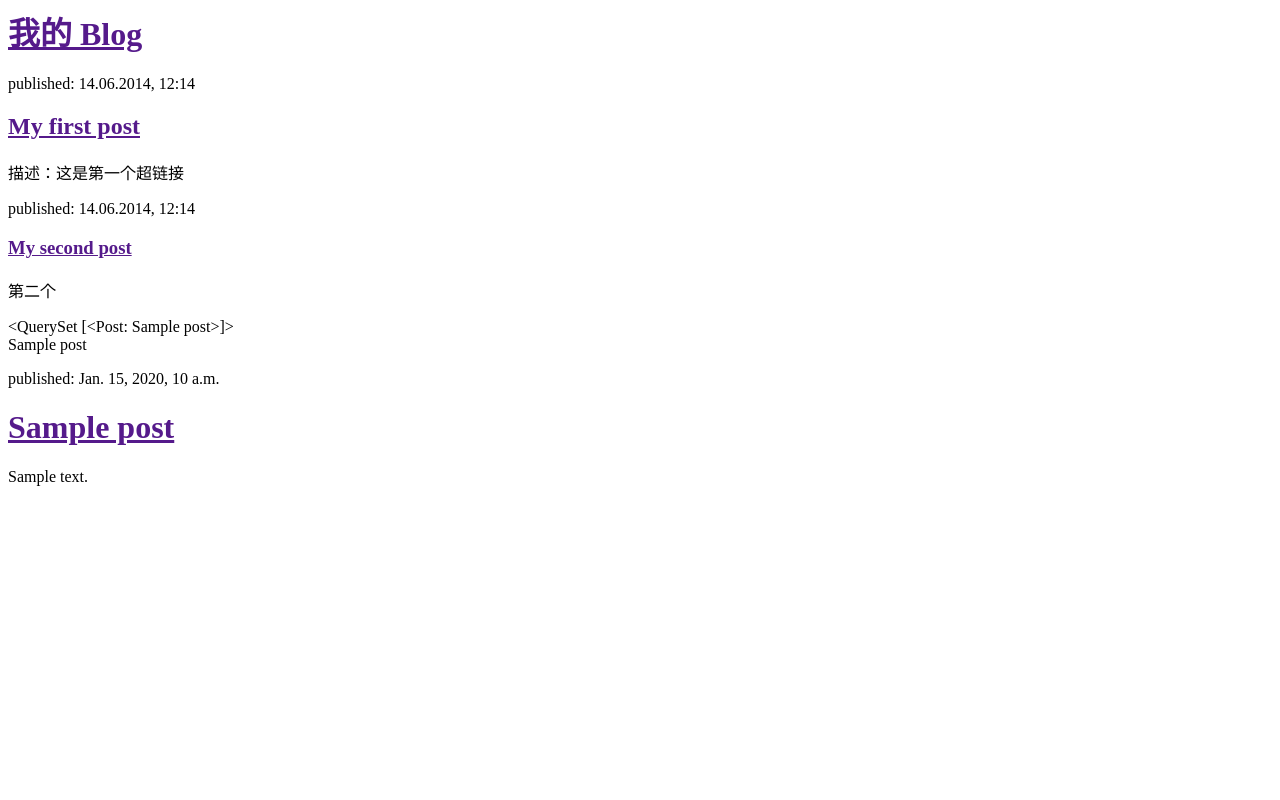
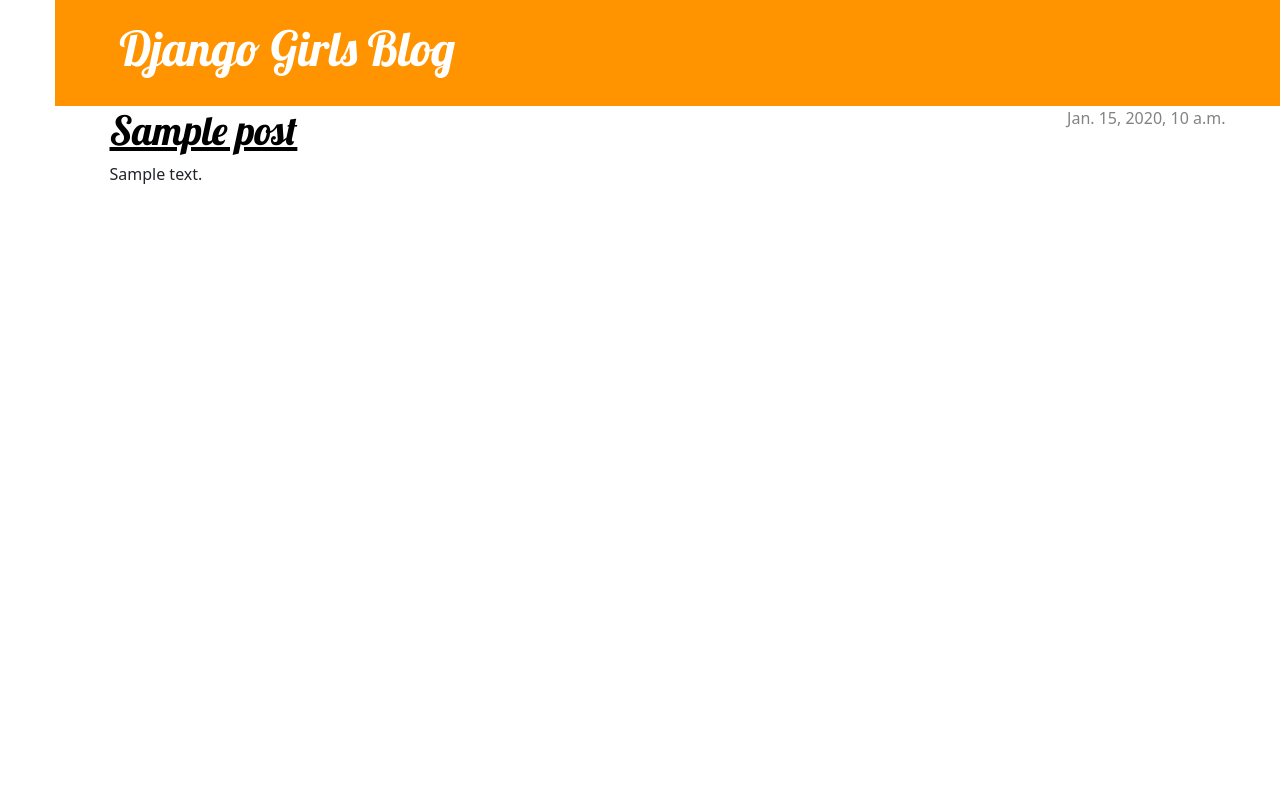
Before and after one commit to djammi/my-fisrt-blog, a Django app: page / in a window 1280 px wide. Run offline with Django 5.2, Linux system fonts and the light colour scheme; tables that the repository leaves empty hold one stand-in row (values such as "Sample post").

Commit message:
added view and template for detailed blog post as well as css for the site

```diff
--- /dev/null
+++ b/blog/static/css/blog.css
@@ -0,0 +1,59 @@
+h1 a, h2 a {
+    color: #C25100;
+
+    font-family: 'Lobster';
+
+}
+
+
+body {
+    padding-left: 55px;
+}
+
+.page-header {
+    background-color: #ff9400;
+    margin-top: 0;
+    padding: 20px 20px 20px 40px;
+}
+
+.page-header h1, .page-header h1 a, .page-header h1 a:visited, .page-header h1 a:active {
+    color: #ffffff;
+    font-size: 36pt;
+    text-decoration: none;
+}
+
+.content {
+    margin-left: 40px;
+}
+
+h1, h2, h3, h4 {
+    font-family: 'Lobster', cursive;
+}
+
+.date {
+    float: right;
+    color: #828282;
+}
+
+.save {
+    float: right;
+}
+
+.post-form textarea, .post-form input {
+    width: 100%;
+}
+
+.top-menu, .top-menu:hover, .top-menu:visited {
+    color: #ffffff;
+    float: right;
+    font-size: 26pt;
+    margin-right: 20px;
+}
+
+.post {
+    margin-bottom: 70px;
+}
+
+.post h1 a, .post h1 a:visited {
+    color: #000000;
+}
--- /dev/null
+++ b/blog/templates/blog/base.html
@@ -0,0 +1,24 @@
+{% load static %}
+<html>
+     <head>
+        <title>Django Girls blog</title>
+        <link rel="stylesheet" href="https://cdn.jsdelivr.net/npm/bootstrap@5.1.3/dist/css/bootstrap.min.css" integrity="sha384-1BmE4kWBq78iYhFldvKuhfTAU6auU8tT94WrHftjDbrCEXSU1oBoqyl2QvZ6jIW3" crossorigin="anonymous">
+        <link rel="stylesheet" href="https://fonts.googleapis.com/css?family=Lobster&subset=latin,latin-ext">
+        <link rel="stylesheet" href="{% static 'css/blog.css' %}">
+    </head>
+    <body>
+        <header class="page-header">
+          <div class="container">
+              <h1><a href="/">Django Girls Blog</a></h1>
+          </div>
+        </header>
+        <main class="container">
+            <div class="row">
+                <div class="col">
+                {% block content %}
+                {% endblock %}
+                </div>
+            </div>
+        </main>
+    </body>
+</html>
--- a/blog/templates/blog/post_list.html
+++ b/blog/templates/blog/post_list.html
@@ -1,36 +1,15 @@
-<html>
-    <head>
-        <title>Happy every day blog</title>
-    </head>
-    <body>
-        <div>
-            <h1><a href="">我的 Blog</a></h1>
-        </div>
+{% extends 'blog/base.html' %}
 
-        <div>
-            <p>published: 14.06.2014, 12:14</p>
-            <h2><a href="">My first post</a></h2>
-            <p>描述：这是第一个超链接</p>
-        </div>
-
-        <div>
-            <p>published: 14.06.2014, 12:14</p>
-            <h3><a href="">My second post</a></h3>
-            <p>第二个</p>
-        </div>
-        <div> {{ posts }} </div>
-
-        {% for post in posts %}
-            {{ post }}
-        {% endfor %}
-        {% for post in posts %}
-            <div>
-                <p>published: {{ post.published_date }}</p>
-                <h1><a href="">{{ post.title }}</a></h1>
-                <p>{{ post.text|linebreaksbr }}</p>
-            </div>
-        {% endfor %}
-
-    </body>
-
-</html>
+{% block content %}
+    {% for post in posts %}
+        <article class="post">
+            <time class="date">
+                {{ post.published_date }}
+            </time>
+            <!-- <h2><a href="">{{ post.title }}</a></h2> -->
+            <!-- <h2><a href="{% url 'post_detail' pk=post.pk %}">{{ post.title }}</a></h2> -->
+            <h1><a href="{% url 'post_detail' pk=post.pk %}">{{ post.title }}</a></h1>
+            <p>{{ post.text|linebreaksbr }}</p>
+        </article>
+    {% endfor %}
+{% endblock %}
--- a/blog/urls.py
+++ b/blog/urls.py
@@ -3,4 +3,5 @@ from . import views
 
 urlpatterns = [
 	path('',views.post_list, name='post_list'),
+	path('post/<int:pk>/', views.post_detail, name='post_detail'),
 ]
--- a/blog/views.py
+++ b/blog/views.py
@@ -1,9 +1,13 @@
 from django.shortcuts import render
 from django.utils import timezone
 from .models import Post
-
+from django.shortcuts import render, get_object_or_404
 # Create your views here.
 
 def post_list(request):
 	posts = Post.objects.filter(published_date__lte=timezone.now()).order_by('published_date')
 	return render(request,'blog/post_list.html',{'posts':posts})
+
+def post_detail(request, pk):
+    post = get_object_or_404(Post, pk=pk)
+    return render(request, 'blog/post_detail.html', {'post': post})
```
Also changed, not shown: blog/templates/blog/post_detail.html (added, +13 -0 lines).
